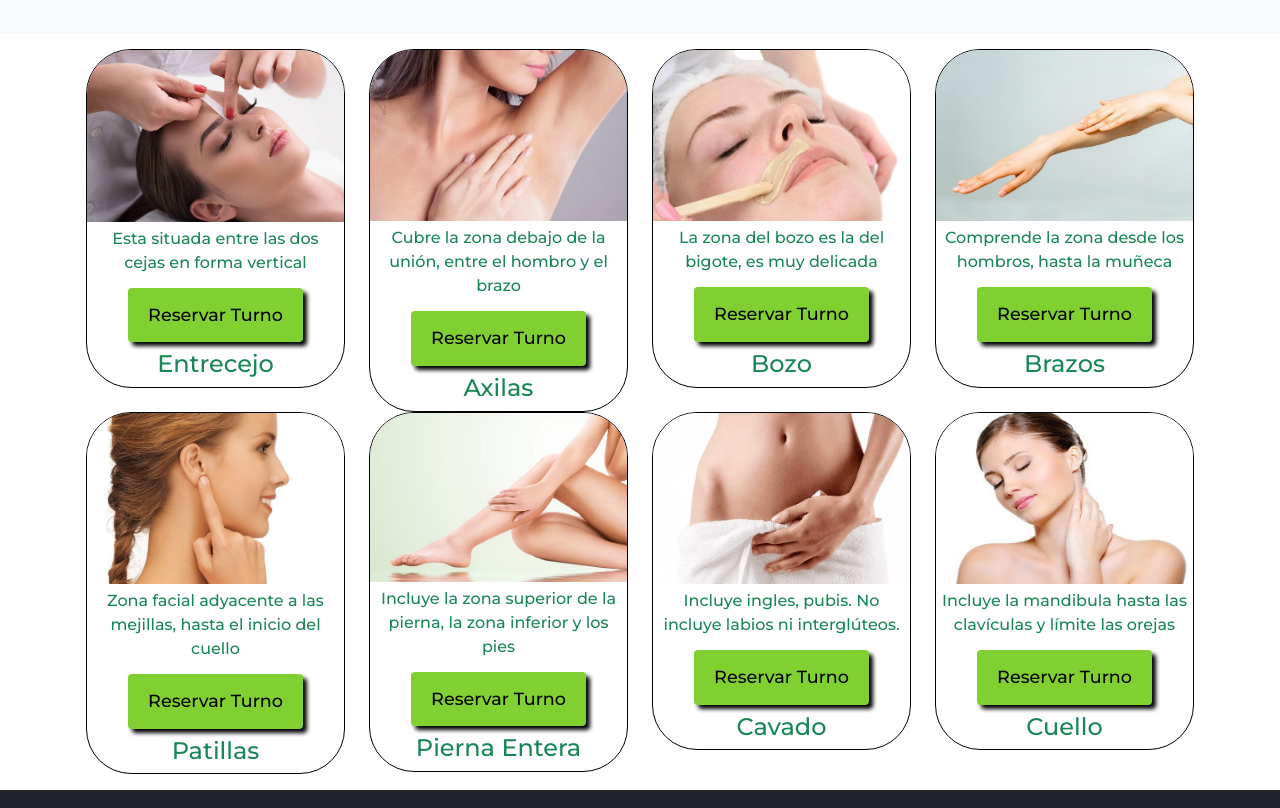
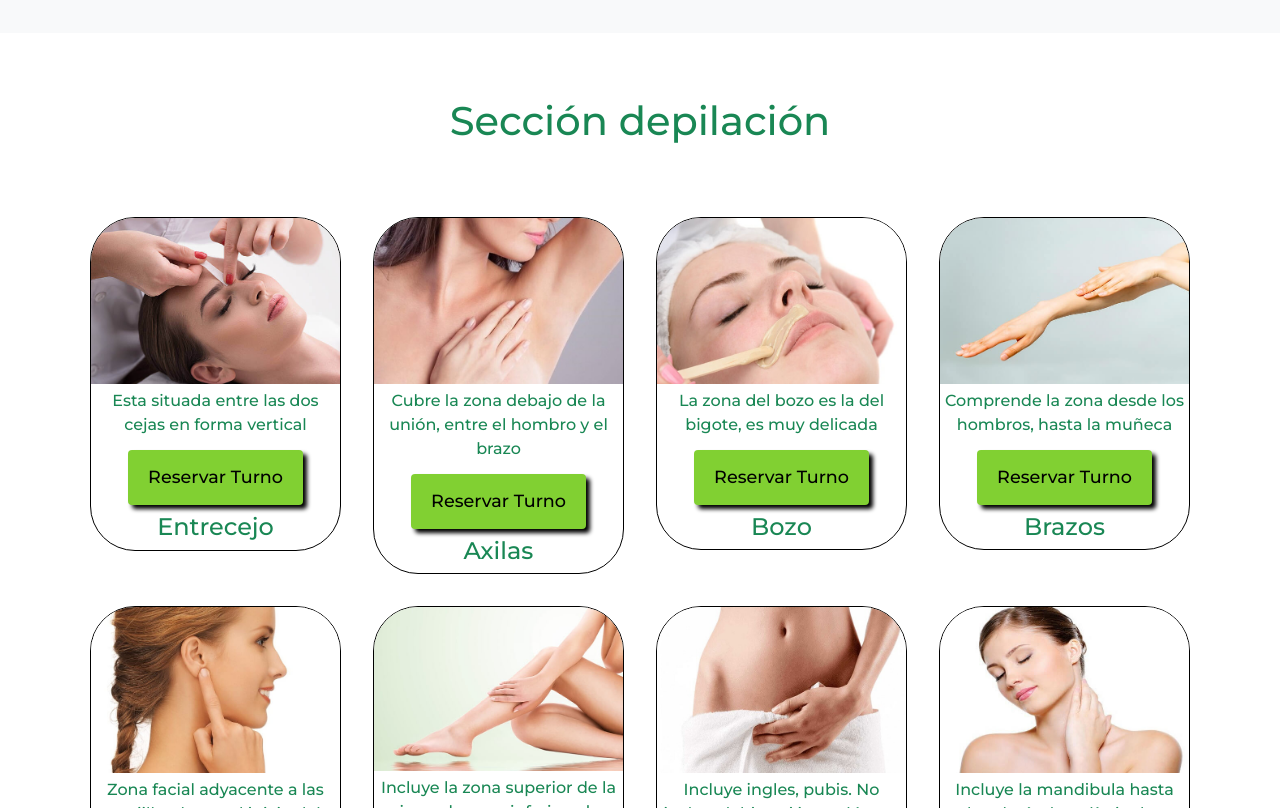
Before and after one commit to diego-allsafe/proyecto-bootstrap, a website: page pages/depilacion.html in a window 1280 px wide. Shown: the part 144-952 px from the top of the page. Drawn offline with nearby package versions, Linux system fonts and the light colour scheme.

Commit message:
modifique espacio en cards depilacion

```diff
--- a/pages/depilacion.html
+++ b/pages/depilacion.html
@@ -68,8 +68,11 @@
       </nav>
     </header>
     <main class="container p-3 text-success">
+      <div class="container p-5 text-success text-center">
+        <h1>Sección depilación</h1>
+      </div>
       <section class="row">
-        <div class="col-12 col-sm-6 col-md-4 col-lg-3">
+        <div class="p-3 col-12 col-sm-6 col-md-4 col-lg-3">
           <div class="card-zonasMujer">
             <div class="object-zonasMujer">
               <img
@@ -93,7 +96,7 @@
             <h3>Entrecejo</h3>
           </div>
         </div>
-        <div class="col-12 col-sm-6 col-md-4 col-lg-3">
+        <div class="p-3 col-12 col-sm-6 col-md-4 col-lg-3">
           <div class="card-zonasMujer">
             <div class="object-zonasMujer">
               <img
@@ -117,7 +120,7 @@
             <h3>Axilas</h3>
           </div>
         </div>
-        <div class="col-12 col-sm-6 col-md-4 col-lg-3">
+        <div class="p-3 col-12 col-sm-6 col-md-4 col-lg-3">
           <div class="card-zonasMujer">
             <div class="object-zonasMujer">
               <img
@@ -141,7 +144,7 @@
             <h3>Bozo</h3>
           </div>
         </div>
-        <div class="col-12 col-sm-6 col-md-4 col-lg-3">
+        <div class="p-3 col-12 col-sm-6 col-md-4 col-lg-3">
           <div class="card-zonasMujer">
             <div class="object-zonasMujer">
               <img
@@ -165,7 +168,7 @@
             <h3>Brazos</h3>
           </div>
         </div>
-        <div class="col-12 col-sm-6 col-md-4 col-lg-3">
+        <div class="p-3 col-12 col-sm-6 col-md-4 col-lg-3">
           <div class="card-zonasMujer">
             <div class="object-zonasMujer">
               <img
@@ -189,7 +192,7 @@
             <h3>Patillas</h3>
           </div>
         </div>
-        <div class="col-12 col-sm-6 col-md-4 col-lg-3">
+        <div class="p-3 col-12 col-sm-6 col-md-4 col-lg-3">
           <div class="card-zonasMujer">
             <div class="object-zonasMujer">
               <img
@@ -213,7 +216,7 @@
             <h3>Pierna Entera</h3>
           </div>
         </div>
-        <div class="col-12 col-sm-6 col-md-4 col-lg-3">
+        <div class="p-3 col-12 col-sm-6 col-md-4 col-lg-3">
           <div class="card-zonasMujer">
             <div class="object-zonasMujer">
               <img
@@ -237,7 +240,7 @@
             <h3>Cavado</h3>
           </div>
         </div>
-        <div class="col-12 col-sm-6 col-md-4 col-lg-3">
+        <div class="p-3 col-12 col-sm-6 col-md-4 col-lg-3">
           <div class="card-zonasMujer">
             <div class="object-zonasMujer">
               <img
--- a/scss/_cards.scss
+++ b/scss/_cards.scss
@@ -10,6 +10,7 @@
   border: 1px solid black;
   border-radius: 45px;
   display: flex;
+  flex-wrap: wrap;
   flex-direction: column;
   align-items: center;
   align-content: space-around;
```
Also changed, not shown: index.html (+1 -0 lines), css/custom.css, 1 other file.
